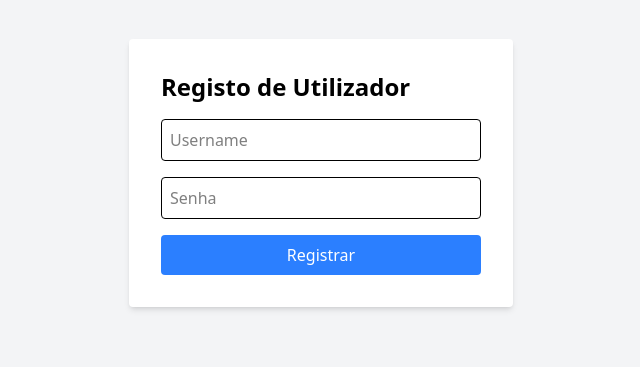
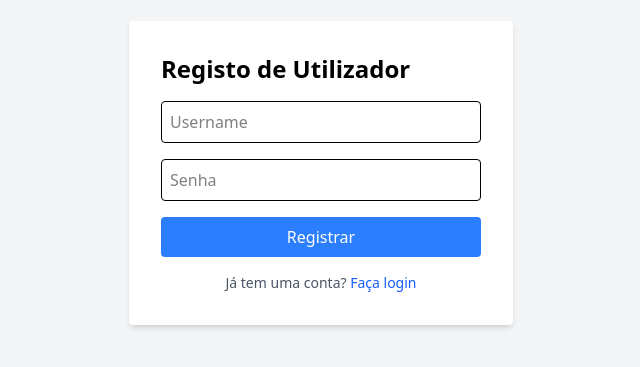
Before and after one commit to goodvandro/notification-worker-fe, a React (Vite) app: page /register in a window 1280 px wide. Shown: the part 227-594 px from the top of the page, without its empty margins (319-959 px from the left). Built offline with nearby package versions, Linux system fonts and the light colour scheme.

Commit message:
feat(auth): add navigation links between login and register pages
build: add amqplib dependency for message queue functionality

```diff
--- a/src/features/auth/login.tsx
+++ b/src/features/auth/login.tsx
@@ -1,6 +1,6 @@
 import { useState } from "react";
 import { useDispatch } from "react-redux";
-import { useNavigate } from "react-router-dom";
+import { Link, useNavigate } from "react-router-dom";
 import { login } from "./auth.api";
 import { setToken, setRefreshToken } from "../../store/auth.slice";
 import toast from "react-hot-toast";
@@ -62,6 +62,12 @@
         >
           Entrar
         </button>
+        <p className="mt-4 text-sm text-center text-gray-600">
+          Ainda não tem uma conta?{" "}
+          <Link to="/register" className="text-blue-600 hover:underline">
+            Registre-se aqui
+          </Link>
+        </p>
       </form>
     </div>
   );
--- a/src/features/auth/register.tsx
+++ b/src/features/auth/register.tsx
@@ -1,7 +1,7 @@
 import { useState } from "react";
 import { register } from "./auth.api";
 import toast from "react-hot-toast";
-import { useNavigate } from "react-router-dom";
+import { Link, useNavigate } from "react-router-dom";
 
 export default function Register() {
   const [username, setUsername] = useState("");
@@ -61,6 +61,12 @@
         >
           Registrar
         </button>
+        <p className="mt-4 text-sm text-center text-gray-600">
+          Já tem uma conta?{" "}
+          <Link to="/login" className="text-blue-600 hover:underline">
+            Faça login
+          </Link>
+        </p>
       </form>
     </div>
   );
```
